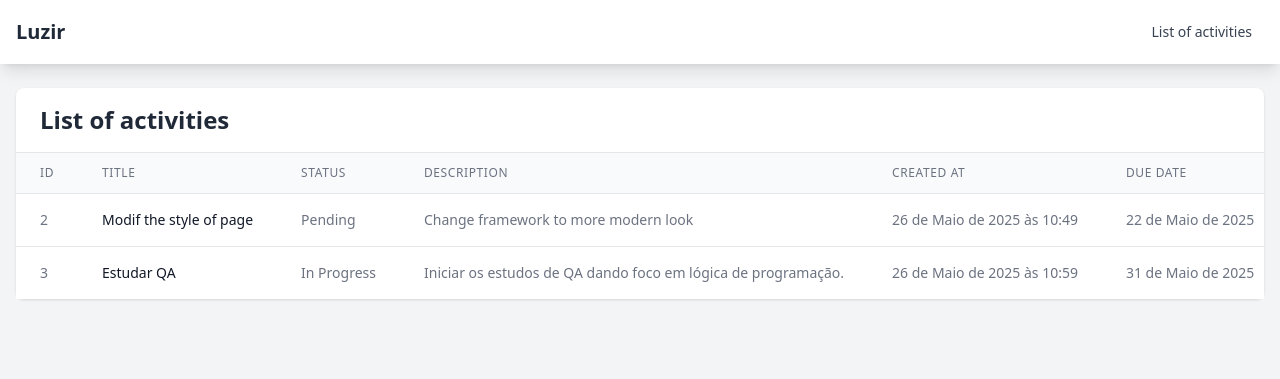
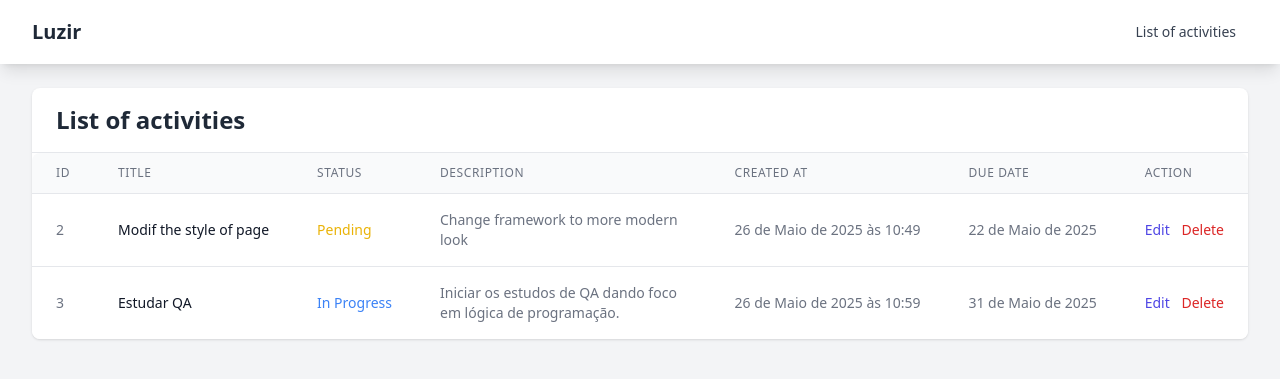
Before and after one commit to hebertlago/list-of-activities, a Django app: page / in a window 1280 px wide. Shown: the top 379 px of the page. Run offline with Django 5.2, Linux system fonts and the light colour scheme; data comes from the database, SQL or seed files in the repository; both versions use the stored data as it was after the commit; some libraries are stand-ins or nearby versions.

Commit message:
addition of activity deletion method

```diff
--- a/setup/settings.py
+++ b/setup/settings.py
@@ -25,7 +25,7 @@ SECRET_KEY = 'django-insecure-h4j3jwhv15lofnzfck0&yu1y_6y5228-lw1@z4-lbfjw%giy!o
 # SECURITY WARNING: don't run with debug turned on in production!
 DEBUG = True
 
-ALLOWED_HOSTS = []
+ALLOWED_HOSTS = ['*']
 
 
 # Application definition
--- a/tasks/templates/base.html
+++ b/tasks/templates/base.html
@@ -8,16 +8,16 @@
   </head>
     <body class="bg-gray-100">
     <nav class="bg-white shadow-lg">
-        <div class="max-w-7xl mx-auto px-4">
+        <div class="max-w-7xl mx-auto px-4 sm:px-6 lg:px-8">
             <div class="flex justify-between h-16">
                 <div class="flex">
-                    <a href="#" class="flex items-center text-xl font-bold text-gray-800">Luzir</a>
+                    <a href="#" class="flex items-center text-xl font-bold text-gray-800 transition duration-300 ease-in-out hover:text-gray-600">Luzir</a>
                 </div>
-                <div class="hidden md:flex items-center">
-                    <a href="{% url 'task_list' %}" class="px-3 py-2 rounded-md text-sm font-medium text-gray-700 hover:text-gray-900 hover:bg-gray-100">List of activities</a>
+                <div class="hidden md:flex items-center space-x-4">
+                    <a href="{% url 'task_list' %}" class="px-3 py-2 rounded-md text-sm font-medium text-gray-700 hover:text-gray-900 hover:bg-gray-100 transition duration-300 ease-in-out">List of activities</a>
                 </div>
                 <div class="md:hidden flex items-center">
-                    <button class="mobile-menu-button p-2 rounded-md hover:bg-gray-100">
+                    <button class="mobile-menu-button p-2 rounded-md hover:bg-gray-100 transition duration-300 ease-in-out focus:outline-none focus:ring-2 focus:ring-gray-200">
                         <svg class="h-6 w-6" fill="none" viewBox="0 0 24 24" stroke="currentColor">
                             <path stroke-linecap="round" stroke-linejoin="round" stroke-width="2" d="M4 6h16M4 12h16M4 18h16"/>
                         </svg>
@@ -26,19 +26,36 @@
             </div>
         </div>
         <div class="hidden mobile-menu md:hidden">
-            <a href="{% url 'task_list' %}" class="block px-4 py-2 text-sm text-gray-700 hover:bg-gray-100">List of activities</a>
+            <a href="{% url 'task_list' %}" class="block px-4 py-2 text-sm text-gray-700 hover:bg-gray-100 transition duration-300 ease-in-out">List of activities</a>
         </div>
     </nav>
-    <main class="max-w-7xl mx-auto px-4 py-6">
-        {% block content %}
+    <main class="max-w-7xl mx-auto px-4 sm:px-6 lg:px-8 py-6">
+        <div class="container mx-auto">
+            {% block content %}
 
-        {% endblock  %}
+            {% endblock  %}
+        </div>
     </main>
     <script>
         const mobileMenuButton = document.querySelector('.mobile-menu-button');
         const mobileMenu = document.querySelector('.mobile-menu');
+
         mobileMenuButton.addEventListener('click', () => {
             mobileMenu.classList.toggle('hidden');
+        });
+
+        // Fecha o menu mobile quando clicar fora dele
+        document.addEventListener('click', (e) => {
+            if (!mobileMenu.contains(e.target) && !mobileMenuButton.contains(e.target)) {
+                mobileMenu.classList.add('hidden');
+            }
+        });
+
+        // Fecha o menu mobile quando redimensionar a tela
+        window.addEventListener('resize', () => {
+            if (window.innerWidth >= 768) {
+                mobileMenu.classList.add('hidden');
+            }
         });
     </script>
     </body>
--- a/tasks/templates/tasks/tasks_list.html
+++ b/tasks/templates/tasks/tasks_list.html
@@ -2,33 +2,35 @@
 
 {% block content %}
     <div class="bg-white shadow rounded-lg">
-        <div class="px-6 py-4 border-b border-gray-200">
-            <h1 class="text-2xl font-bold text-gray-800">List of activities</h1>
+        <div class="px-4 sm:px-6 py-4 border-b border-gray-200">
+            <h1 class="text-xl sm:text-2xl font-bold text-gray-800">List of activities</h1>
         </div>
         <div class="overflow-x-auto">
+            <div class="inline-block min-w-full align-middle">
+                <div class="overflow-hidden md:rounded-lg">
                     <table class="min-w-full divide-y divide-gray-200">
                         <thead class="bg-gray-50">
                             <tr>
-                        <th scope="col" class="px-6 py-3 text-left text-xs font-medium text-gray-500 uppercase tracking-wider">Id</th>
-                        <th scope="col" class="px-6 py-3 text-left text-xs font-medium text-gray-500 uppercase tracking-wider">Title</th>
-                        <th scope="col" class="px-6 py-3 text-left text-xs font-medium text-gray-500 uppercase tracking-wider">Status</th>
-                        <th scope="col" class="px-6 py-3 text-left text-xs font-medium text-gray-500 uppercase tracking-wider">Description</th>
-                        <th scope="col" class="px-6 py-3 text-left text-xs font-medium text-gray-500 uppercase tracking-wider">Created At</th>
-                        <th scope="col" class="px-6 py-3 text-left text-xs font-medium text-gray-500 uppercase tracking-wider">Due Date</th>
-                        <th scope="col" class="px-6 py-3 text-left text-xs font-medium text-gray-500 uppercase tracking-wider">Action</th>
+                                <th scope="col" class="hidden sm:table-cell px-3 sm:px-6 py-3 text-left text-xs font-medium text-gray-500 uppercase tracking-wider">Id</th>
+                                <th scope="col" class="px-3 sm:px-6 py-3 text-left text-xs font-medium text-gray-500 uppercase tracking-wider">Title</th>
+                                <th scope="col" class="px-3 sm:px-6 py-3 text-left text-xs font-medium text-gray-500 uppercase tracking-wider">Status</th>
+                                <th scope="col" class="hidden md:table-cell px-3 sm:px-6 py-3 text-left text-xs font-medium text-gray-500 uppercase tracking-wider">Description</th>
+                                <th scope="col" class="hidden lg:table-cell px-3 sm:px-6 py-3 text-left text-xs font-medium text-gray-500 uppercase tracking-wider">Created At</th>
+                                <th scope="col" class="hidden lg:table-cell px-3 sm:px-6 py-3 text-left text-xs font-medium text-gray-500 uppercase tracking-wider">Due Date</th>
+                                <th scope="col" class="px-3 sm:px-6 py-3 text-left text-xs font-medium text-gray-500 uppercase tracking-wider">Action</th>
                             </tr>
                         </thead>
                         <tbody class="bg-white divide-y divide-gray-200">
                             {% for task in tasks %}
                                 <tr>
-                            <td class="px-6 py-4 whitespace-nowrap text-sm text-gray-500">{{task.pk}}</td>
-                            <td class="px-6 py-4 whitespace-nowrap text-sm text-gray-900">{{task.title}}</td>
-                            <td class="px-6 py-4 whitespace-nowrap text-sm text-gray-500">{{task.get_status_display}}</td>
-                            <td class="px-6 py-4 whitespace-nowrap text-sm text-gray-500">{{task.description}}</td>
-                            <td class="px-6 py-4 whitespace-nowrap text-sm text-gray-500">{{task.created_at}}</td>
-                            <td class="px-6 py-4 whitespace-nowrap text-sm text-gray-500">{{task.due_date}}</td>
-                            <td class="px-6 py-4 whitespace-nowrap text-sm font-medium">
-                                <a href="{% url 'task_edit' pk=task.pk %}" class="text-indigo-600 hover:text-indigo-900 mr-3">Edit</a>
+                                    <td class="hidden sm:table-cell px-3 sm:px-6 py-4 whitespace-nowrap text-sm text-gray-500">{{task.pk}}</td>
+                                    <td class="px-3 sm:px-6 py-4 whitespace-nowrap text-sm text-gray-900">{{task.title}}</td>
+                                    <td class="px-3 sm:px-6 py-4 whitespace-nowrap text-sm {% if task.status == 'P' %}text-yellow-500{% elif task.status == 'A' %}text-blue-500{% else %}text-green-500{% endif %}">{{task.get_status_display}}</td>
+                                    <td class="hidden md:table-cell px-3 sm:px-6 py-4 whitespace-normal text-sm text-gray-500 break-words">{{task.description}}</td>
+                                    <td class="hidden lg:table-cell px-3 sm:px-6 py-4 whitespace-nowrap text-sm text-gray-500">{{task.created_at}}</td>
+                                    <td class="hidden lg:table-cell px-3 sm:px-6 py-4 whitespace-nowrap text-sm text-gray-500">{{task.due_date}}</td>
+                                    <td class="px-3 sm:px-6 py-4 whitespace-nowrap text-sm font-medium">
+                                        <a href="{% url 'task_edit' pk=task.pk %}" class="text-indigo-600 hover:text-indigo-900 mr-2">Edit</a>
                                         <a href="{% url 'task_delete' pk=task.pk %}" class="text-red-600 hover:text-red-900">Delete</a>
                                     </td>
                                 </tr>
@@ -37,4 +39,6 @@
                     </table>
                 </div>
             </div>
+        </div>
+    </div>
 {% endblock content %}
```
Also changed, not shown: db.sqlite3. Lines whose indentation alone changed are shown as unchanged.
